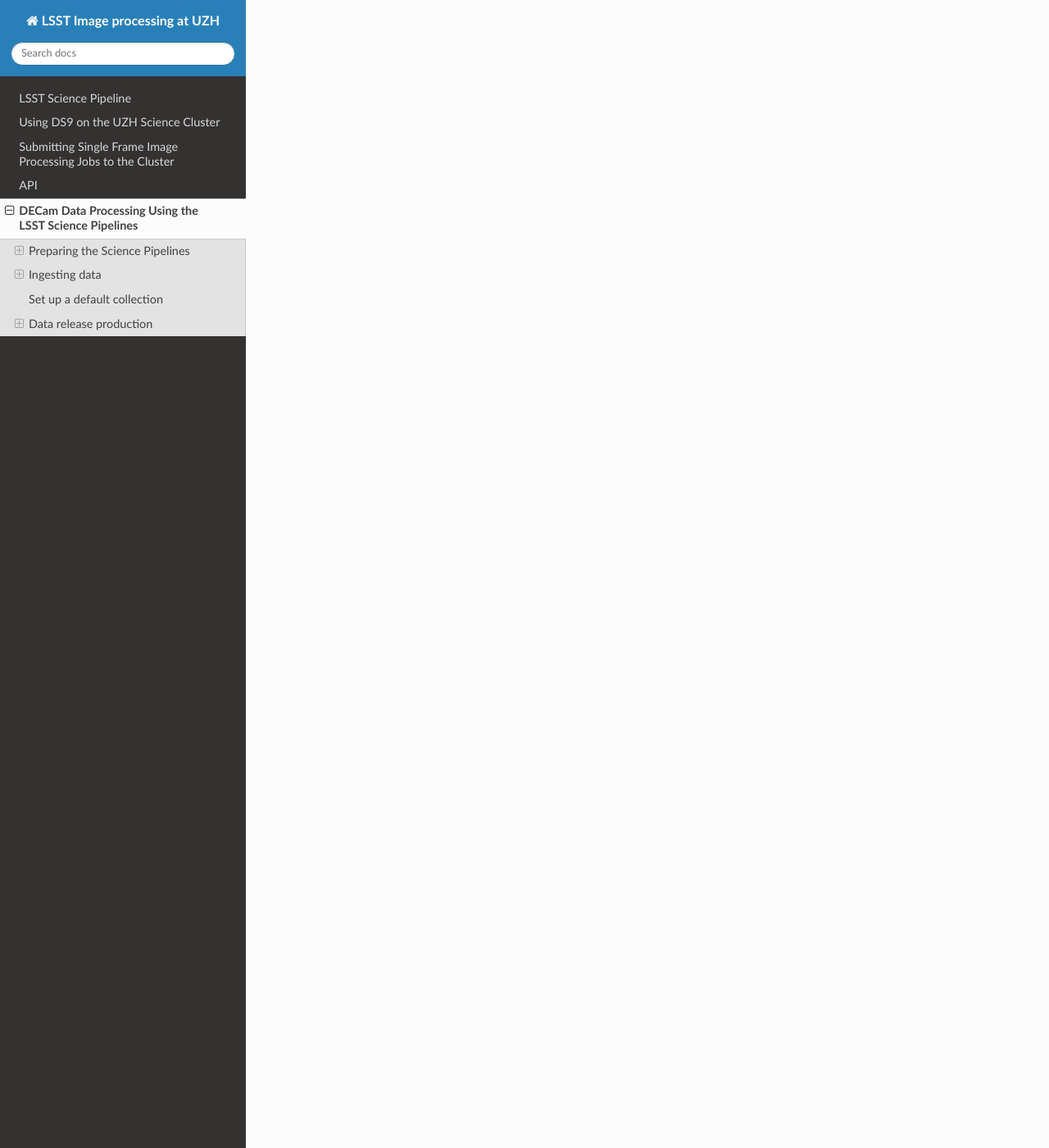
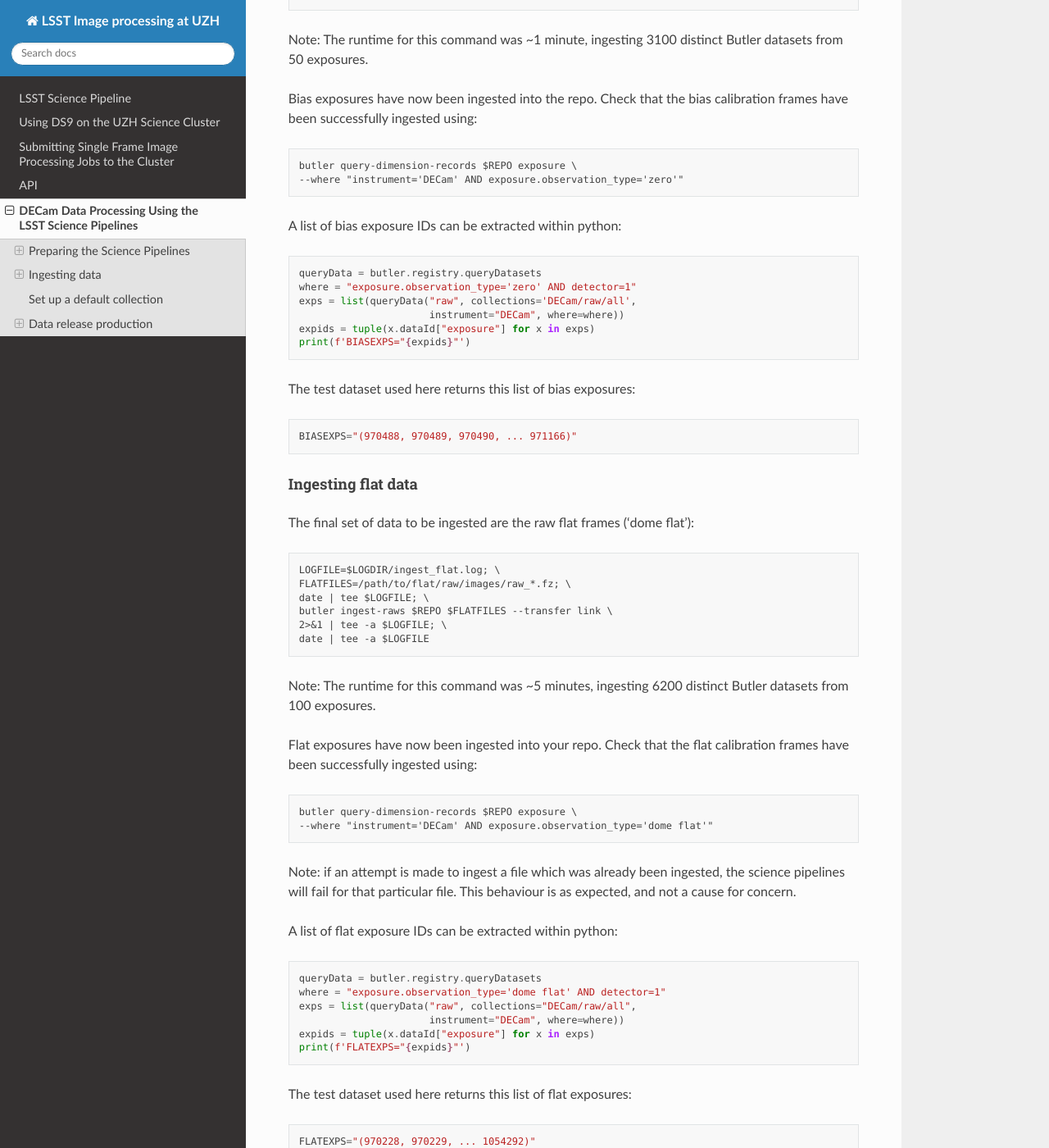
Before and after one commit to davsan06/lsst-alerts-at-uzh, a Sphinx documentation site: the page built from docs/source/ingest.rst, in a window 1280 px wide and 1400 px high, scrolled down 10869 px. Shown: the whole window at 82% size. Built offline with Sphinx 7.4.7 and the Read the Docs theme 3.1.0, drawn with Linux system fonts in a browser that asks for light colours; some of the changed text lies outside the part shown.

Commit message:
Update ingest.rst to include steps for raw data ingestion

```diff
--- a/docs/source/ingest.rst
+++ b/docs/source/ingest.rst
@@ -322,17 +322,136 @@
 Ingesting raw data
 --------------------------------
 
+We're now prepared to ingest raw science frames. If raw frames are being stored in multiple directories, this command needs to be repeated for each directory. Alternatively, a sufficient glob which is able to locate all files of interest may be supplied. Here's an example data ingest command: ::
+
+   LOGFILE=$LOGDIR/ingest_science.log; \
+   SCIFILES=/path/to/science/raw/images/raw_*.fz; \
+   date | tee $LOGFILE; \
+   butler ingest-raws $REPO $SCIFILES --transfer link \
+   2>&1 | tee -a $LOGFILE; \
+   date | tee -a $LOGFILE
+
+Raw science exposures have now been added to the ``DECam/raw/all`` collection in the repo. Collections define groups of data, and can be listed (and searched) using: ::
+
+   butler query-collections $REPO "DECam/raw/all"
+
+Ingested exposures can be listed on the command line using: ::
+
+   butler query-dimension-records $REPO exposure \
+   --where "instrument='DECam' AND exposure.observation_type='science'"
+
+This view shows all available dimensions associated with each ingested science image, including the observation ID, the physical filter, and the observation type. Alternatively, datasets can be queried directly using query-datasets, with optional SQL-like ``--where`` arguments to search specific dimensions, e.g.: ::
+
+   WHERE="instrument='DECam' AND exposure=123456"
+
+   WHERE="instrument='DECam' AND detector=1"
+
+   WHERE="instrument='DECam'
+   AND exposure.observation_type='science'
+   AND exposure.day_obs > 20250830
+   AND exposure.day_obs < 20250902
+   AND detector=1"
+
+   butler query-datasets $REPO --where $WHERE raw
+
+| Note: To successfully use the ``--where`` argument, other dimensions may be required, such as instrument. The butler will complain with a UserExpressionError if a required dimension is not found.
+
+A list of science exposure IDs can similarly be extracted within python: ::
+
+   queryData = butler.registry.queryDatasets
+   where = "exposure.observation_type='science' AND detector=1"
+   exps = list(queryData("raw", collections="DECam/raw/all",
+                         instrument="DECam", where=where))
+   expids = tuple(x.dataId["exposure"] for x in exps)
+   print(f'SCIEXPS="{expids}"')
+
+The test dataset used here returns a list of science exposures: ::
+
+   SCIEXPS="(971666, 971667, 971668, ..., 1068723)"
+
 Ingesting calib data
 --------------------------------
 
 Ingesting bias data
 ^^^^^^^^^^^^^^^^^^^^^^^^^^^^^^^^^^^^^^^^^^^^^^^^^^^^^^^^^^^^
 
-Ingesting dark data
+As with the raw science frames above, raw bias frames ('zero') are also ingested: ::
+
+   LOGFILE=$LOGDIR/ingest_bias.log; \
+   BIASFILES=/path/to/raw/bias/images/raw_*.fz; \
+   date | tee $LOGFILE; \
+   butler ingest-raws $REPO $BIASFILES --transfer link \
+   2>&1 | tee -a $LOGFILE; \
+   date | tee -a $LOGFILE
+
+| Note: The runtime for this command was ~1 minute, ingesting 3100 distinct Butler datasets from 50 exposures.
+
+Bias exposures have now been ingested into the repo. Check that the bias calibration frames have been successfully ingested using: ::
+
+   butler query-dimension-records $REPO exposure \
+   --where "instrument='DECam' AND exposure.observation_type='zero'"
+
+A list of bias exposure IDs can be extracted within python: ::
+
+   queryData = butler.registry.queryDatasets
+   where = "exposure.observation_type='zero' AND detector=1"
+   exps = list(queryData("raw", collections='DECam/raw/all',
+                         instrument="DECam", where=where))
+   expids = tuple(x.dataId["exposure"] for x in exps)
+   print(f'BIASEXPS="{expids}"')
+
+The test dataset used here returns this list of bias exposures: ::
+
+   BIASEXPS="(970488, 970489, 970490, ... 971166)"
+
+Ingesting flat data
 ^^^^^^^^^^^^^^^^^^^^^^^^^^^^^^^^^^^^^^^^^^^^^^^^^^^^^^^^^^^^
+
+The final set of data to be ingested are the raw flat frames ('dome flat'): ::
+
+   LOGFILE=$LOGDIR/ingest_flat.log; \
+   FLATFILES=/path/to/flat/raw/images/raw_*.fz; \
+   date | tee $LOGFILE; \
+   butler ingest-raws $REPO $FLATFILES --transfer link \
+   2>&1 | tee -a $LOGFILE; \
+   date | tee -a $LOGFILE
+
+| Note: The runtime for this command was ~5 minutes, ingesting 6200 distinct Butler datasets from 100 exposures.
+
+Flat exposures have now been ingested into your repo. Check that the flat calibration frames have been successfully ingested using: ::
+
+   butler query-dimension-records $REPO exposure \
+   --where "instrument='DECam' AND exposure.observation_type='dome flat'"
+
+| Note: if an attempt is made to ingest a file which was already been ingested, the science pipelines will fail for that particular file. This behaviour is as expected, and not a cause for concern.
+
+A list of flat exposure IDs can be extracted within python: ::
+
+   queryData = butler.registry.queryDatasets
+   where = "exposure.observation_type='dome flat' AND detector=1"
+   exps = list(queryData("raw", collections="DECam/raw/all",
+                         instrument="DECam", where=where))
+   expids = tuple(x.dataId["exposure"] for x in exps)
+   print(f'FLATEXPS="{expids}"')
+
+The test dataset used here returns this list of flat exposures: ::
+
+   FLATEXPS="(970228, 970229, ... 1054292)"
+
 
 Defining visits
 --------------------------------
+
+Once all raw data has been ingested, we can define visits from exposures in the butler registry. This sets up the exposure IDs within the butler, allowing future runs to use this information when using the -d or --where data queries. Without this step, processing steps after ISR (i.e., characterizeImage onwards) will fail with ``RuntimeError: QuantumGraph is empty.``. ::
+
+   LOGFILE=$LOGDIR/define_visits.log; \
+   date | tee $LOGFILE; \
+   butler define-visits $REPO lsst.obs.decam.DarkEnergyCamera \
+   2>&1 | tee -a $LOGFILE; \
+   date | tee -a $LOGFILE
+
+| Note: this run took ~1 minute with these data. Do not use the ``-j N`` syntax here to run this process on more than one processor. Doing so will cause multiple database is locked errors as each processor attempts to write to the same butler.
+
 
 Set up a default collection
 =================
```
